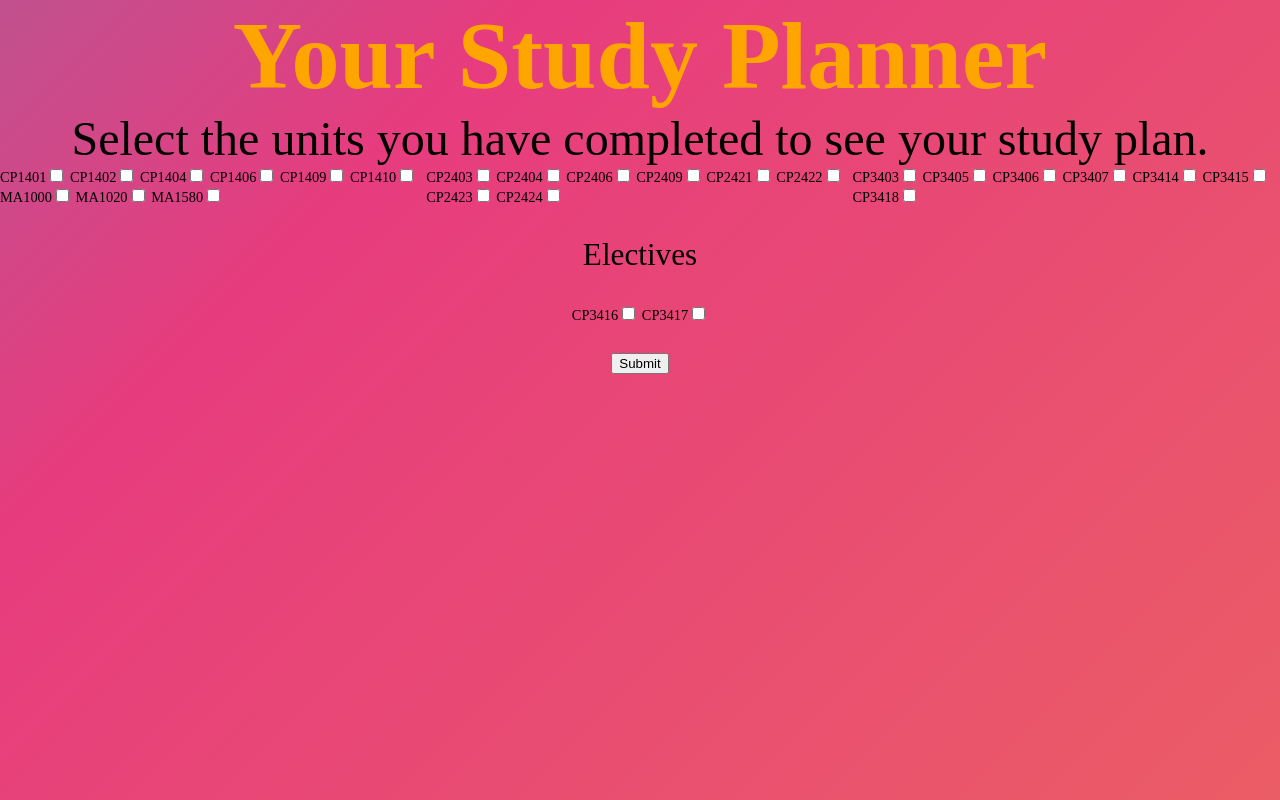
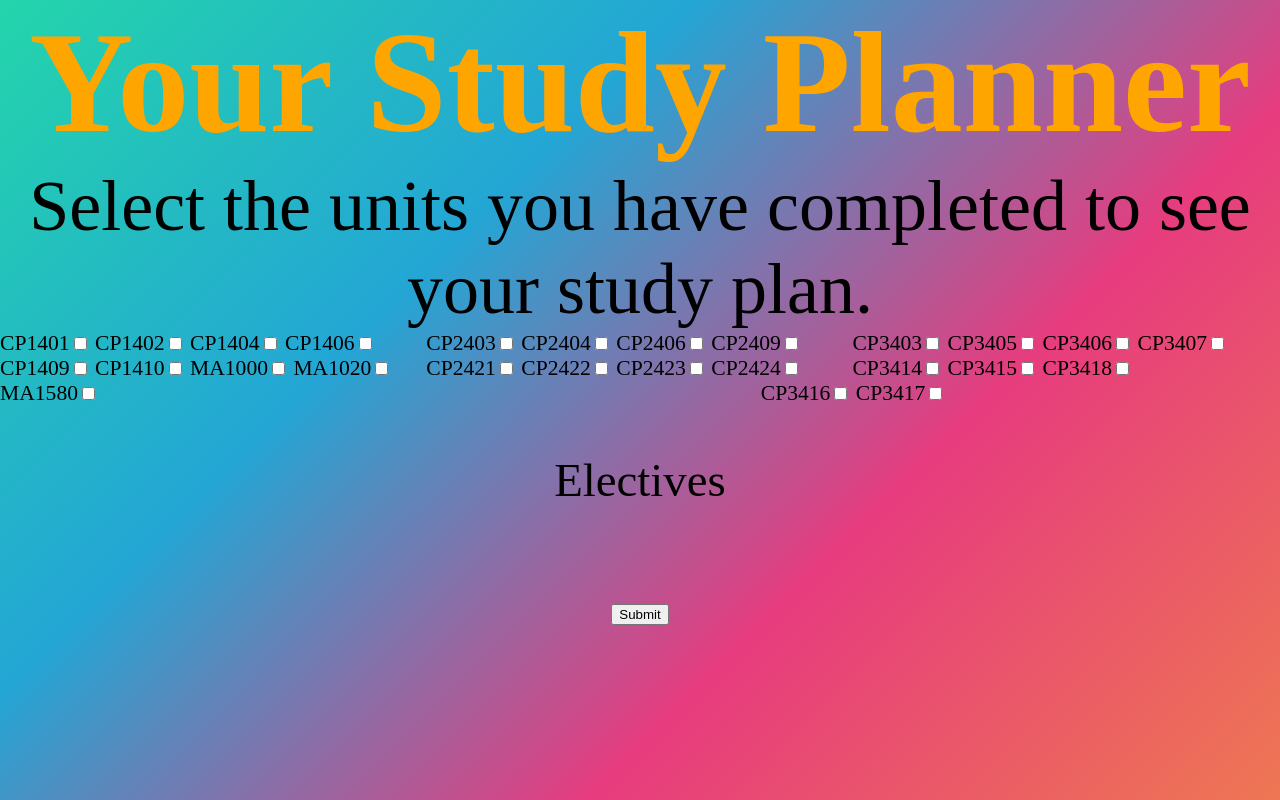
Before and after one commit to soputan12/study_planner, a Flask app: page / in a window 1280 px wide. Run offline with Flask 2, Linux system fonts and the light colour scheme.

Commit message:
Update background code

```diff
--- a/app/static/style.css
+++ b/app/static/style.css
@@ -24,9 +24,10 @@ header {
 
 body {
     background: linear-gradient(-45deg, #ee7752, #e73c7e, #23a6d5, #23d5ab);
-    background-size: 400% 400%;
+    background-size: 100%;
     animation: gradient 15s ease infinite;
     height: 100vh;
+    font-size: 1.5em;
     }
 
     @keyframes gradient {
--- a/app/templates/index.html
+++ b/app/templates/index.html
@@ -5,7 +5,7 @@
         <meta name="description" content="">
         <meta name="viewport" content="width=device-width, initial-scale=1">
         <link rel="stylesheet" href="/static/style.css">
-        <div class="d-flex flex-column justify-content-center w-100 h-100"></div>
+        <div class="d-flex flex-column justify-content-center w-100 h-100">
         <title>{{ title }} Study Planner</title>
         <title>Study Planner Home</title>
     </head>
```
